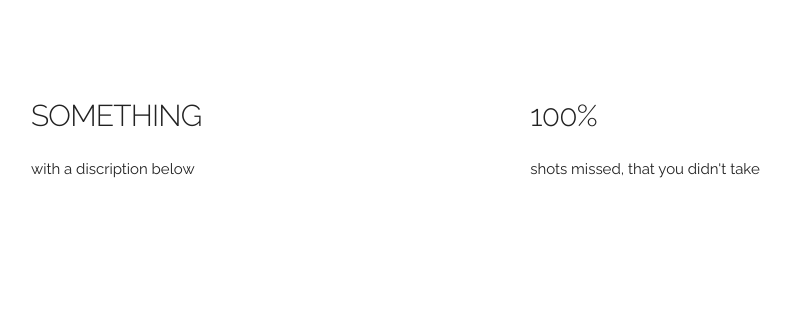
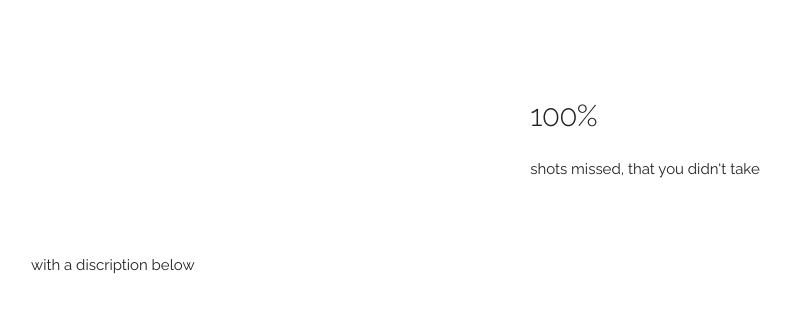
Before and after one commit to buckshire/resume, a plain HTML site: page index.html in a window 1280 px wide. Shown: the whole page, without its empty margins (129-920 px from the left). Drawn offline with Linux system fonts and the light colour scheme.

Commit message:
Update index.html

```diff
--- a/index.html
+++ b/index.html
@@ -35,7 +35,7 @@
   <div class="container">
     <div class="row">
       <div class="one-half column" style="margin-top: 10%">
-        <h4>SOMETHING</h4>
+        <object type="image/svg+xml" data=""></object>
         <p>with a discription below</p>
       </div>
       <div class="one-half column" style="margin-top: 10%">
```
